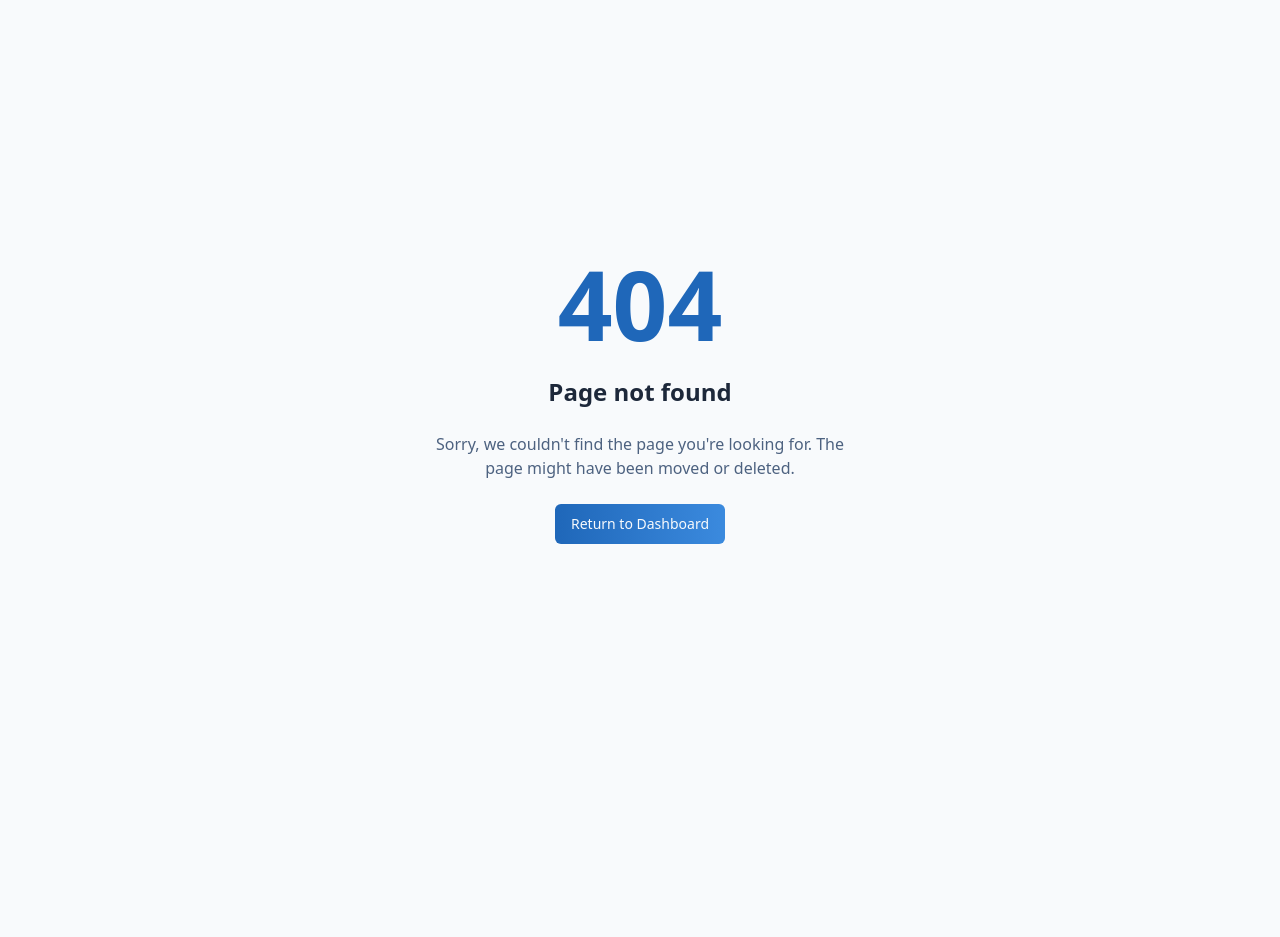
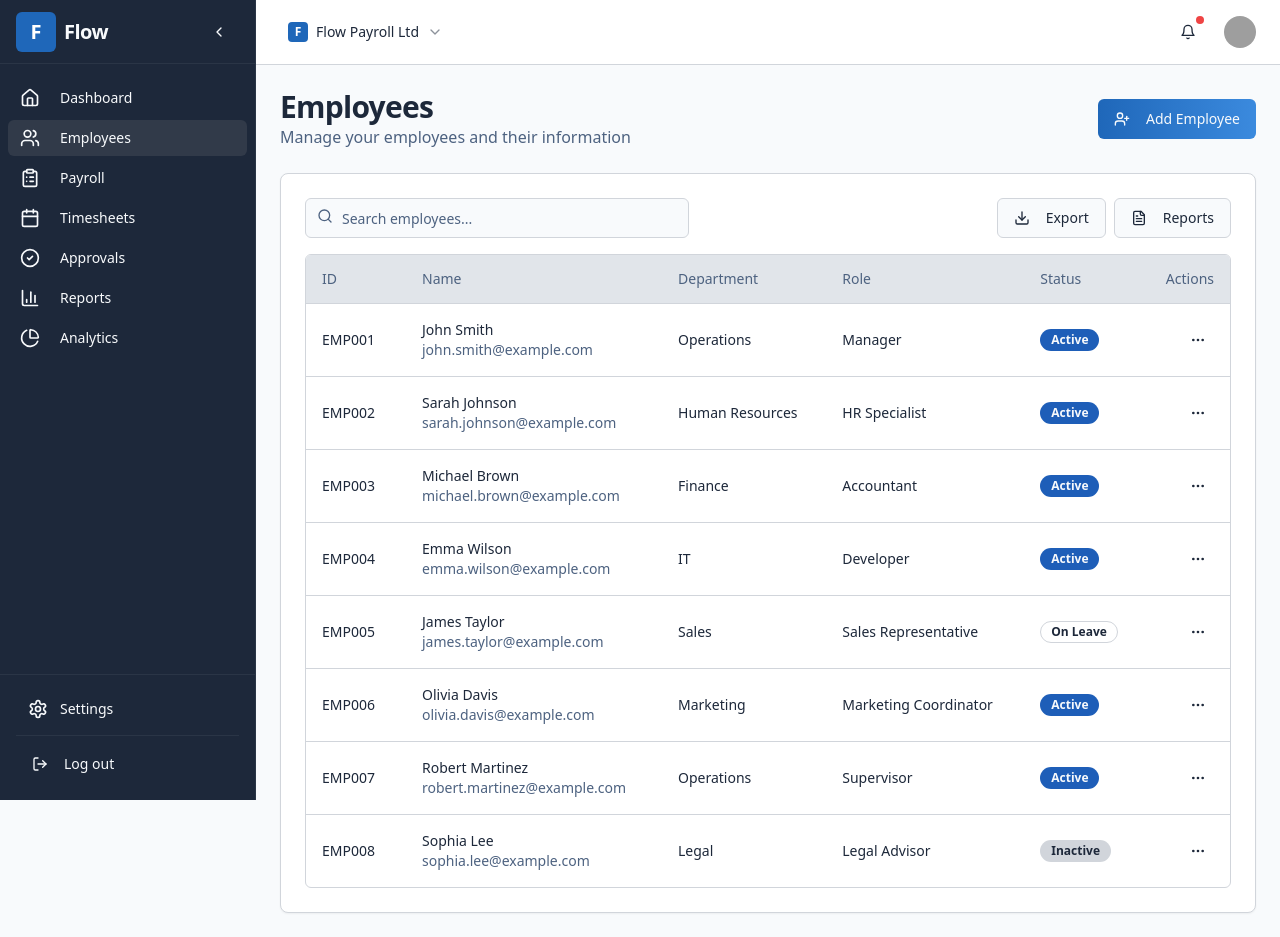
Before and after one commit to alexcsaky/flow-uk-payroll-suite-61, a React (Vite) app: page /employees in a window 1280 px wide. Before the commit this address had no page. Before the commit the page ends 800 px from the top, so only its background shows below. Built offline with nearby package versions, Linux system fonts and the light colour scheme; grey boxes are pictures that could not be loaded.

Commit message:
Add employees page
Implement the employees page.

```diff
--- a/src/App.tsx
+++ b/src/App.tsx
@@ -8,6 +8,7 @@ import { BillingFeaturesProvider } from "@/hooks/use-billing-features";
 import { AppLayout } from "@/components/layout/AppLayout";
 import Dashboard from "@/pages/Dashboard";
 import Settings from "@/pages/Settings";
+import Employees from "@/pages/Employees";
 import NotFound from "@/pages/NotFound";
 
 const queryClient = new QueryClient();
@@ -23,8 +24,8 @@ const App = () => (
             <Route path="/" element={<AppLayout />}>
               <Route index element={<Dashboard />} />
               <Route path="settings" element={<Settings />} />
+              <Route path="employees" element={<Employees />} />
               {/* Add more routes here as they get implemented */}
-              {/* <Route path="employees" element={<Employees />} /> */}
               {/* <Route path="payroll" element={<Payroll />} /> */}
               {/* <Route path="timesheets" element={<Timesheets />} /> */}
               {/* <Route path="approvals" element={<Approvals />} /> */}
--- a/src/pages/Dashboard.tsx
+++ b/src/pages/Dashboard.tsx
@@ -1,195 +1,133 @@
 
-import { useState } from "react";
-import { StatCard } from "@/components/dashboard/StatCard";
-import { PayrollSummaryCard } from "@/components/dashboard/PayrollSummaryCard";
-import { InvoiceSummaryCard } from "@/components/dashboard/InvoiceSummaryCard";
-import { RecentActivityCard } from "@/components/dashboard/RecentActivityCard";
-import { PayrollChart } from "@/components/dashboard/PayrollChart";
-import { cn } from "@/lib/utils";
-import { Users, Wallet, Building, Clock } from "lucide-react";
+import React from "react";
+import { Card, CardContent, CardHeader, CardTitle } from "@/components/ui/card";
+import { Tabs, TabsContent, TabsList, TabsTrigger } from "@/components/ui/tabs";
+import PayrollSummaryCard from "@/components/dashboard/PayrollSummaryCard";
+import InvoiceSummaryCard from "@/components/dashboard/InvoiceSummaryCard";
+import StatCard from "@/components/dashboard/StatCard";
+import RecentActivityCard from "@/components/dashboard/RecentActivityCard";
+import PayrollChart from "@/components/dashboard/PayrollChart";
 import { useBillingFeatures } from "@/hooks/use-billing-features";
-import { Switch } from "@/components/ui/switch";
-import { Label } from "@/components/ui/label";
 
-// Mock data for the dashboard
-const mockPayrollData = [
-  { name: "Jan", value: 42000 },
-  { name: "Feb", value: 48000 },
-  { name: "Mar", value: 45000 },
-  { name: "Apr", value: 52000 },
-  { name: "May", value: 49000 },
-  { name: "Jun", value: 55000 },
-];
+const Dashboard = () => {
+  const { billingEnabled } = useBillingFeatures();
 
-const mockActivities = [
-  {
-    id: "1",
-    title: "Payroll Processed",
-    description: "May 2025 monthly payroll was processed successfully",
-    timestamp: "Today, 10:30 AM",
-    type: "payroll" as const,
-  },
-  {
-    id: "2",
-    title: "New Employee Added",
-    description: "Jane Smith was added to the system",
-    timestamp: "Yesterday, 3:45 PM",
-    type: "employee" as const,
-  },
-  {
-    id: "3",
-    title: "Invoice Generated",
-    description: "Invoice #INV-2023-005 was generated for Client XYZ",
-    timestamp: "2 days ago, 11:20 AM",
-    type: "invoice" as const,
-  },
-  {
-    id: "4",
-    title: "System Update",
-    description: "Flow software was updated to version 2.3.0",
-    timestamp: "3 days ago, 9:15 AM",
-    type: "system" as const,
-  },
-  {
-    id: "5",
-    title: "Payroll Scheduled",
-    description: "June 2025 payroll has been scheduled",
-    timestamp: "4 days ago, 2:30 PM",
-    type: "payroll" as const,
-  },
-  {
-    id: "6",
-    title: "New Client Added",
-    description: "ABC Ltd was added as a new client",
-    timestamp: "1 week ago, 10:00 AM",
-    type: "client" as const,
-  },
-  {
-    id: "7",
-    title: "Invoice Paid",
-    description: "Invoice #INV-2023-004 was marked as paid",
-    timestamp: "1 week ago, 2:15 PM",
-    type: "invoice" as const,
-  },
-];
-
-export default function Dashboard() {
-  const { billingEnabled, toggleBillingFeatures } = useBillingFeatures();
+  // Payroll data for the chart
+  const payrollData = [
+    { name: "Jan", value: 24500 },
+    { name: "Feb", value: 25300 },
+    { name: "Mar", value: 27100 },
+    { name: "Apr", value: 26200 },
+    { name: "May", value: 28900 },
+    { name: "Jun", value: 29100 },
+  ];
 
   return (
-    <div className="space-y-8 animate-fade-in">
+    <div className="flex flex-col gap-6">
       <div className="flex items-center justify-between">
-        <div>
-          <h1 className="text-3xl font-bold tracking-tight">Dashboard</h1>
-          <p className="text-muted-foreground">
-            Overview of your payroll and financial data
-          </p>
-        </div>
-
+        <h2 className="text-3xl font-bold tracking-tight">Dashboard</h2>
         <div className="flex items-center gap-2">
-          <Label htmlFor="billing-features" className="font-medium">
-            {billingEnabled ? "Billing Features Enabled" : "Billing Features Disabled"}
-          </Label>
-          <Switch
-            id="billing-features"
-            checked={billingEnabled}
-            onCheckedChange={toggleBillingFeatures}
-          />
+          <Tabs defaultValue="week" className="w-[250px]">
+            <TabsList className="grid w-full grid-cols-3">
+              <TabsTrigger value="week">Week</TabsTrigger>
+              <TabsTrigger value="month">Month</TabsTrigger>
+              <TabsTrigger value="year">Year</TabsTrigger>
+            </TabsList>
+          </Tabs>
         </div>
       </div>
 
+      {/* Summary Cards */}
       <div className="grid gap-6 md:grid-cols-2 lg:grid-cols-4">
         <StatCard
           title="Total Employees"
-          value="124"
-          icon={Users}
-          description="Active employees in the system"
-          trend={{ value: 5, isPositive: true }}
+          value="146"
+          trend="up"
+          trendValue="+2.5%"
+          trendText="from last month"
+          icon="users"
         />
-
-        <StatCard
-          title="Monthly Payroll"
-          value="£52,480"
-          icon={Wallet}
-          description="Upcoming May payroll"
-          trend={{ value: 3, isPositive: true }}
-        />
-
         {billingEnabled ? (
           <>
             <StatCard
-              title="Active Clients"
-              value="18"
-              icon={Building}
-              description="Client accounts"
-              trend={{ value: 2, isPositive: true }}
+              title="Open Invoices"
+              value="12"
+              trend="down"
+              trendValue="-4"
+              trendText="from last week"
+              icon="fileText"
             />
-
             <StatCard
-              title="Billable Hours"
-              value="1,245"
-              icon={Clock}
-              description="Hours this month"
-              trend={{ value: 4, isPositive: false }}
+              title="Clients"
+              value="38"
+              trend="up"
+              trendValue="+2"
+              trendText="new this month"
+              icon="building"
             />
           </>
         ) : (
           <>
             <StatCard
-              title="Pending Timesheets"
-              value="12"
-              icon={Clock}
-              description="Awaiting approval"
-              trend={{ value: 8, isPositive: false }}
+              title="Pending Approvals"
+              value="23"
+              trend="down"
+              trendValue="-5"
+              trendText="from last week"
+              icon="checkCircle"
             />
-
             <StatCard
-              title="Approved Timesheets"
-              value="156"
-              icon={Clock}
-              description="Ready for processing"
-              trend={{ value: 15, isPositive: true }}
+              title="Hours Logged"
+              value="1,248"
+              trend="up"
+              trendValue="+12.5%"
+              trendText="from last month"
+              icon="clock"
             />
           </>
         )}
+        <StatCard
+          title="Next Pay Run"
+          value="Apr 25"
+          trend="soon"
+          trendValue="5 days"
+          trendText="until processing"
+          icon="calendar"
+        />
       </div>
 
+      {/* Main Content */}
       <div className="grid gap-6 md:grid-cols-2 lg:grid-cols-7">
-        <PayrollChart data={mockPayrollData} className={cn(
-          billingEnabled ? "lg:col-span-4" : "lg:col-span-5"
-        )} />
+        <Card className="md:col-span-2 lg:col-span-4">
+          <CardHeader className="flex flex-row items-center justify-between pb-2">
+            <CardTitle className="text-lg font-medium">
+              Payroll Overview
+            </CardTitle>
+          </CardHeader>
+          <CardContent>
+            <PayrollChart data={payrollData} />
+          </CardContent>
+        </Card>
 
-        <div className={cn(
-          "space-y-6",
-          billingEnabled ? "lg:col-span-3" : "lg:col-span-2"
-        )}>
-          <PayrollSummaryCard
-            nextPayrollDate={new Date(2025, 4, 28)} // May 28, 2025
-            employeesCount={124}
-            totalAmount={52480}
-          />
-
-          {billingEnabled && (
-            <InvoiceSummaryCard
-              totalOutstanding={28600}
-              totalPaid={65400}
-              percentageComplete={70}
-            />
-          )}
-        </div>
+        <Card className="md:col-span-1 lg:col-span-3">
+          <CardHeader className="flex flex-row items-center justify-between pb-2">
+            <CardTitle className="text-lg font-medium">
+              Recent Activity
+            </CardTitle>
+          </CardHeader>
+          <CardContent>
+            <RecentActivityCard />
+          </CardContent>
+        </Card>
       </div>
 
-      <div className="grid gap-6 md:grid-cols-2 lg:grid-cols-3">
-        <RecentActivityCard
-          activities={mockActivities}
-          className={billingEnabled ? "lg:col-span-1" : "lg:col-span-2"}
-        />
-
-        <div className={billingEnabled ? "lg:col-span-2" : "lg:col-span-1"}>
-          {/* This space is available for future components */}
-          {/* For now, let's leave it empty */}
-        </div>
+      {/* Additional Cards */}
+      <div className="grid gap-6 md:grid-cols-1 lg:grid-cols-2">
+        <PayrollSummaryCard />
+        {billingEnabled && <InvoiceSummaryCard />}
       </div>
     </div>
   );
-}
+};
+
+export default Dashboard;
--- /dev/null
+++ b/src/pages/Employees.tsx
@@ -0,0 +1,230 @@
+
+import React, { useState } from "react";
+import {
+  Table,
+  TableHeader,
+  TableBody,
+  TableRow,
+  TableHead,
+  TableCell
+} from "@/components/ui/table";
+import { Input } from "@/components/ui/input";
+import { Button } from "@/components/ui/button";
+import { Card, CardContent, CardHeader, CardTitle } from "@/components/ui/card";
+import {
+  DropdownMenu,
+  DropdownMenuTrigger,
+  DropdownMenuContent,
+  DropdownMenuLabel,
+  DropdownMenuSeparator,
+  DropdownMenuItem
+} from "@/components/ui/dropdown-menu";
+import {
+  Search,
+  PlusCircle,
+  MoreHorizontal,
+  Download,
+  FileText,
+  UserPlus,
+} from "lucide-react";
+import { Badge } from "@/components/ui/badge";
+
+// Mock employee data
+const employees = [
+  {
+    id: "EMP001",
+    name: "John Smith",
+    email: "john.smith@example.com",
+    department: "Operations",
+    role: "Manager",
+    status: "Active"
+  },
+  {
+    id: "EMP002",
+    name: "Sarah Johnson",
+    email: "sarah.johnson@example.com",
+    department: "Human Resources",
+    role: "HR Specialist",
+    status: "Active"
+  },
+  {
+    id: "EMP003",
+    name: "Michael Brown",
+    email: "michael.brown@example.com",
+    department: "Finance",
+    role: "Accountant",
+    status: "Active"
+  },
+  {
+    id: "EMP004",
+    name: "Emma Wilson",
+    email: "emma.wilson@example.com",
+    department: "IT",
+    role: "Developer",
+    status: "Active"
+  },
+  {
+    id: "EMP005",
+    name: "James Taylor",
+    email: "james.taylor@example.com",
+    department: "Sales",
+    role: "Sales Representative",
+    status: "On Leave"
+  },
+  {
+    id: "EMP006",
+    name: "Olivia Davis",
+    email: "olivia.davis@example.com",
+    department: "Marketing",
+    role: "Marketing Coordinator",
+    status: "Active"
+  },
+  {
+    id: "EMP007",
+    name: "Robert Martinez",
+    email: "robert.martinez@example.com",
+    department: "Operations",
+    role: "Supervisor",
+    status: "Active"
+  },
+  {
+    id: "EMP008",
+    name: "Sophia Lee",
+    email: "sophia.lee@example.com",
+    department: "Legal",
+    role: "Legal Advisor",
+    status: "Inactive"
+  }
+];
+
+const Employees = () => {
+  const [searchTerm, setSearchTerm] = useState("");
+
+  const filteredEmployees = employees.filter(
+    (employee) =>
+      employee.name.toLowerCase().includes(searchTerm.toLowerCase()) ||
+      employee.email.toLowerCase().includes(searchTerm.toLowerCase()) ||
+      employee.department.toLowerCase().includes(searchTerm.toLowerCase()) ||
+      employee.role.toLowerCase().includes(searchTerm.toLowerCase())
+  );
+
+  return (
+    <div className="flex flex-col gap-6">
+      <div className="flex flex-col md:flex-row items-start md:items-center justify-between gap-4">
+        <div>
+          <h2 className="text-3xl font-bold tracking-tight">Employees</h2>
+          <p className="text-muted-foreground">
+            Manage your employees and their information
+          </p>
+        </div>
+        <div className="flex items-center gap-2">
+          <Button className="flow-gradient">
+            <UserPlus className="mr-2 h-4 w-4" />
+            Add Employee
+          </Button>
+        </div>
+      </div>
+
+      <Card>
+        <CardHeader className="px-6 pt-6 pb-4">
+          <div className="flex flex-col md:flex-row gap-4 justify-between">
+            <div className="relative w-full md:w-96">
+              <Search className="absolute left-3 top-2.5 h-4 w-4 text-muted-foreground" />
+              <Input
+                placeholder="Search employees..."
+                className="pl-9"
+                value={searchTerm}
+                onChange={(e) => setSearchTerm(e.target.value)}
+              />
+            </div>
+            <div className="flex gap-2">
+              <Button variant="outline">
+                <Download className="mr-2 h-4 w-4" />
+                Export
+              </Button>
+              <DropdownMenu>
+                <DropdownMenuTrigger asChild>
+                  <Button variant="outline">
+                    <FileText className="mr-2 h-4 w-4" />
+                    Reports
+                  </Button>
+                </DropdownMenuTrigger>
+                <DropdownMenuContent align="end">
+                  <DropdownMenuLabel>Reports</DropdownMenuLabel>
+                  <DropdownMenuSeparator />
+                  <DropdownMenuItem>Employee Summary</DropdownMenuItem>
+                  <DropdownMenuItem>Department Breakdown</DropdownMenuItem>
+                  <DropdownMenuItem>Payroll Report</DropdownMenuItem>
+                </DropdownMenuContent>
+              </DropdownMenu>
+            </div>
+          </div>
+        </CardHeader>
+        <CardContent className="px-6">
+          <div className="rounded-md border overflow-hidden">
+            <Table>
+              <TableHeader className="bg-muted">
+                <TableRow>
+                  <TableHead className="w-[100px]">ID</TableHead>
+                  <TableHead>Name</TableHead>
+                  <TableHead>Department</TableHead>
+                  <TableHead>Role</TableHead>
+                  <TableHead>Status</TableHead>
+                  <TableHead className="text-right">Actions</TableHead>
+                </TableRow>
+              </TableHeader>
+              <TableBody>
+                {filteredEmployees.map((employee) => (
+                  <TableRow key={employee.id}>
+                    <TableCell className="font-medium">{employee.id}</TableCell>
+                    <TableCell>
+                      <div>
+                        <div className="font-medium">{employee.name}</div>
+                        <div className="text-sm text-muted-foreground">{employee.email}</div>
+                      </div>
+                    </TableCell>
+                    <TableCell>{employee.department}</TableCell>
+                    <TableCell>{employee.role}</TableCell>
+                    <TableCell>
+                      <Badge
+                        variant={
+                          employee.status === "Active"
+                            ? "default"
+                            : employee.status === "On Leave"
+                            ? "outline"
+                            : "secondary"
+                        }
+                      >
+                        {employee.status}
+                      </Badge>
+                    </TableCell>
+                    <TableCell className="text-right">
+                      <DropdownMenu>
+                        <DropdownMenuTrigger asChild>
+                          <Button variant="ghost" className="h-8 w-8 p-0">
+                            <MoreHorizontal className="h-4 w-4" />
+                          </Button>
+                        </DropdownMenuTrigger>
+                        <DropdownMenuContent align="end">
+                          <DropdownMenuLabel>Actions</DropdownMenuLabel>
+                          <DropdownMenuSeparator />
+                          <DropdownMenuItem>View Details</DropdownMenuItem>
+                          <DropdownMenuItem>Edit Employee</DropdownMenuItem>
+                          <DropdownMenuItem>Payroll History</DropdownMenuItem>
+                          <DropdownMenuSeparator />
+                          <DropdownMenuItem className="text-red-600">Deactivate</DropdownMenuItem>
+                        </DropdownMenuContent>
+                      </DropdownMenu>
+                    </TableCell>
+                  </TableRow>
+                ))}
+              </TableBody>
+            </Table>
+          </div>
+        </CardContent>
+      </Card>
+    </div>
+  );
+};
+
+export default Employees;
```
